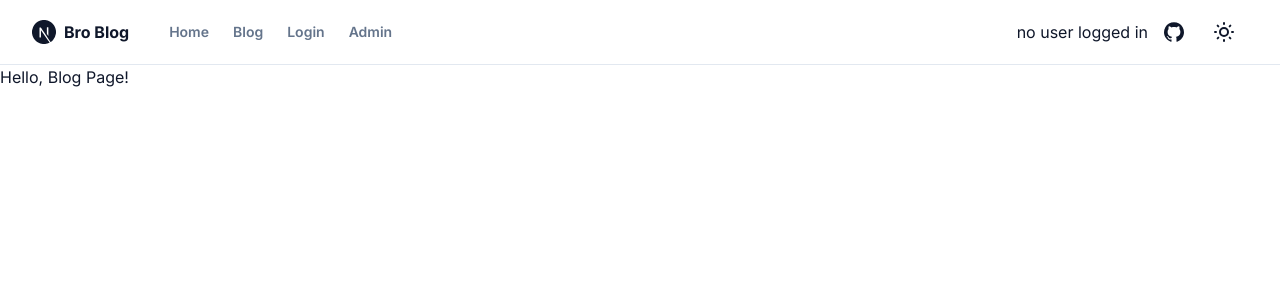
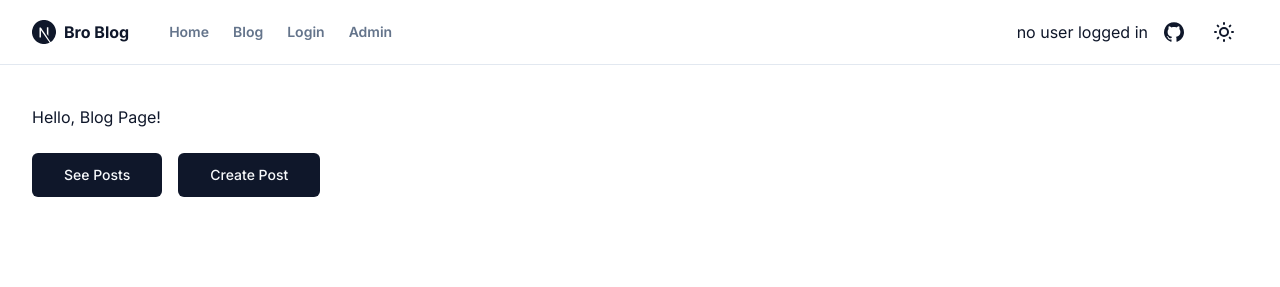
Before and after one commit to JoshWAllen/Brogrammer-Blog, a Next.js app: page /blog in a window 1280 px wide. Shown: the top 287 px of the page. Built offline with nearby package versions, Linux system fonts and the light colour scheme; no server answers.

Commit message:
blog page links to post gallery and create page

```diff
--- a/app/blog/page.tsx
+++ b/app/blog/page.tsx
@@ -1,3 +1,22 @@
+import Link from "next/link"
+
+import { buttonVariants } from "@/components/ui/button"
+
 export default function Page() {
-  return <h1>Hello, Blog Page!</h1>
+  return (
+    <>
+      <h1>Hello, Blog Page!</h1>
+      <div className="flex gap-4">
+        <Link href="/blog/posts/" className={buttonVariants({ size: "lg" })}>
+          See Posts
+        </Link>
+        <Link
+          href="/blog/posts/create"
+          className={buttonVariants({ size: "lg" })}
+        >
+          Create Post
+        </Link>
+      </div>
+    </>
+  )
 }
--- a/app/layout.tsx
+++ b/app/layout.tsx
@@ -46,7 +46,11 @@ export default function RootLayout({ children }: RootLayoutProps) {
             <ThemeProvider attribute="class" defaultTheme="system" enableSystem>
               <div className="relative flex min-h-screen flex-col">
                 <SiteHeader />
-                <div className="flex-1">{children}</div>
+                <div className="flex-1">
+                  <section className="container grid items-center gap-6 pb-8 pt-6 md:py-10">
+                    {children}
+                  </section>
+                </div>
                 <Toaster />
               </div>
               <TailwindIndicator />
--- a/app/page.tsx
+++ b/app/page.tsx
@@ -5,7 +5,7 @@ import { buttonVariants } from "@/components/ui/button"
 
 export default function IndexPage() {
   return (
-    <section className="container grid items-center gap-6 pb-8 pt-6 md:py-10">
+    <>
       <div className="flex max-w-[980px] flex-col items-start gap-2">
         <h1 className="text-3xl font-extrabold leading-tight tracking-tighter sm:text-3xl md:text-5xl og:text-6xl">
           Brogrammer Blog
@@ -30,6 +30,6 @@ export default function IndexPage() {
           Github
         </Link>
       </div>
-    </section>
+    </>
   )
 }
```
